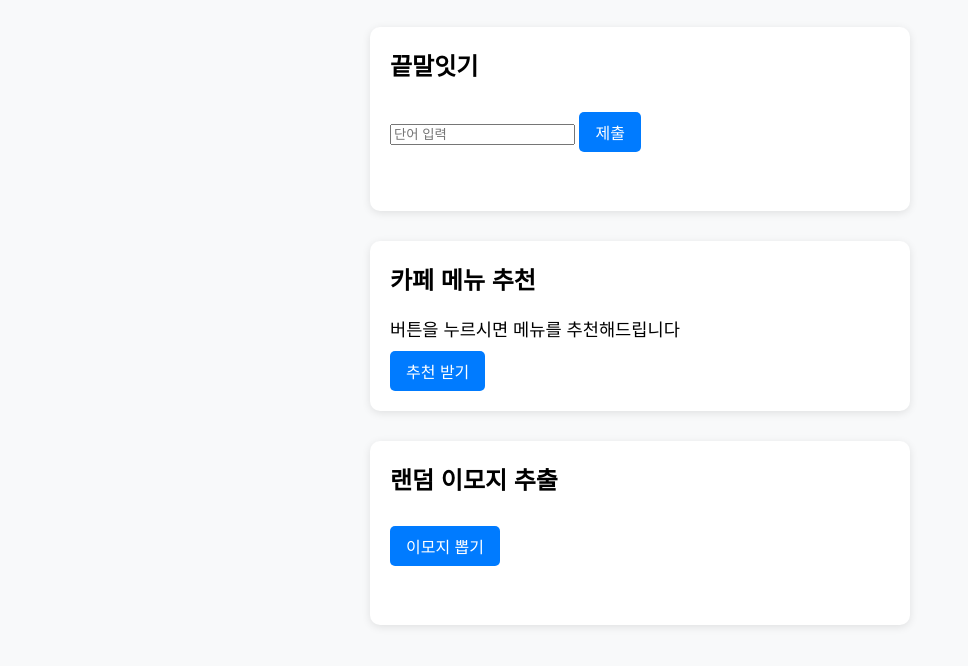
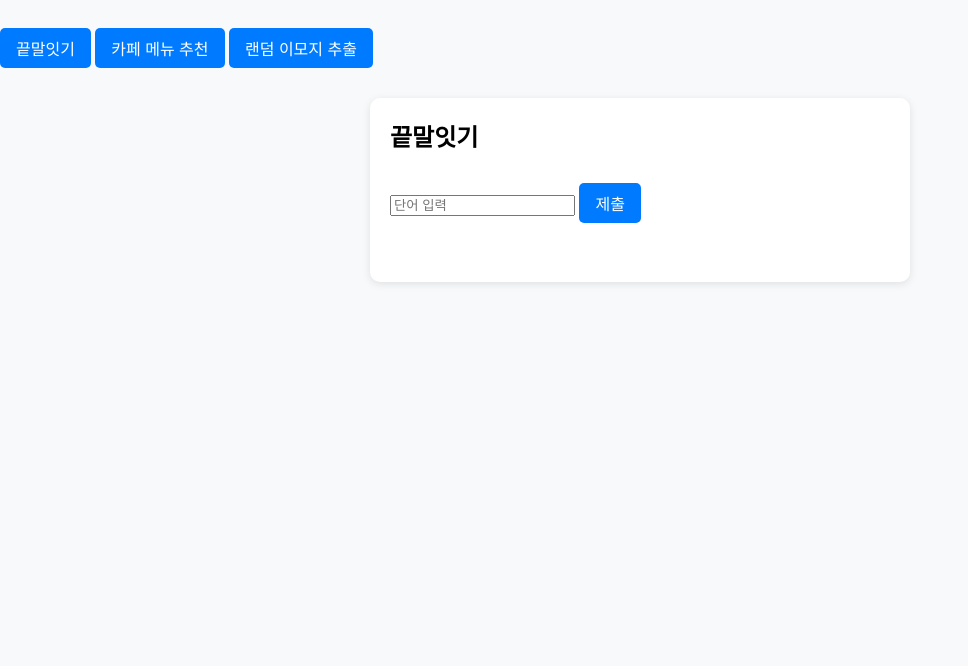
Before and after one commit to S2YANA/my_custom_page, a plain HTML site: page index.html in a window 1280 px wide. Shown: the part 70-736 px from the top of the page, without its empty margins (0-968 px from the left). Drawn offline with Linux system fonts and the light colour scheme.

Commit message:
[By. MCP] 각 기능을 탭별로 구분하여 탭에서 사용 가능하도록 개선

```diff
--- a/index.html
+++ b/index.html
@@ -8,18 +8,23 @@
 </head>
 <body>
   <h1>My Custom Page</h1>
-  <section id="game-section">
+  <div class="tabs">
+    <button class="tab-btn active" onclick="showTab('game')">끝말잇기</button>
+    <button class="tab-btn" onclick="showTab('cafe')">카페 메뉴 추천</button>
+    <button class="tab-btn" onclick="showTab('emoji')">랜덤 이모지 추출</button>
+  </div>
+  <section id="game-section" class="tab-content">
     <h2>끝말잇기</h2>
     <input type="text" id="word-input" placeholder="단어 입력">
     <button onclick="submitWord()">제출</button>
     <div id="word-chain"></div>
   </section>
-  <section id="cafe-section">
+  <section id="cafe-section" class="tab-content" style="display:none;">
     <h2>카페 메뉴 추천</h2>
     <div id="menu-result">버튼을 누르시면 메뉴를 추천해드립니다</div>
     <button onclick="recommendMenu()">추천 받기</button>
   </section>
-  <section id="emoji-section">
+  <section id="emoji-section" class="tab-content" style="display:none;">
     <h2>랜덤 이모지 추출</h2>
     <button onclick="randomEmoji()">이모지 뽑기</button>
     <div id="emoji-result"></div>
```
